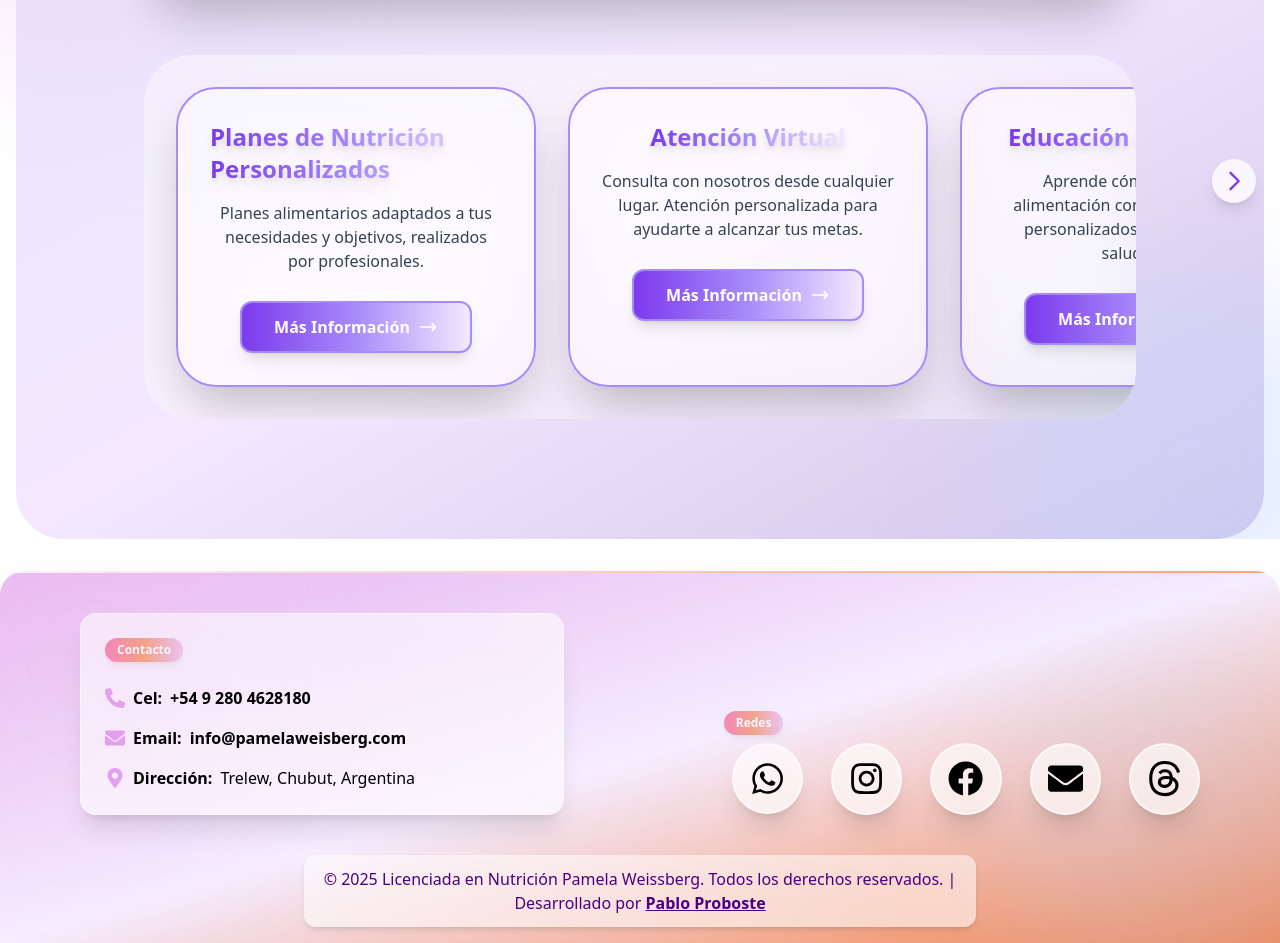
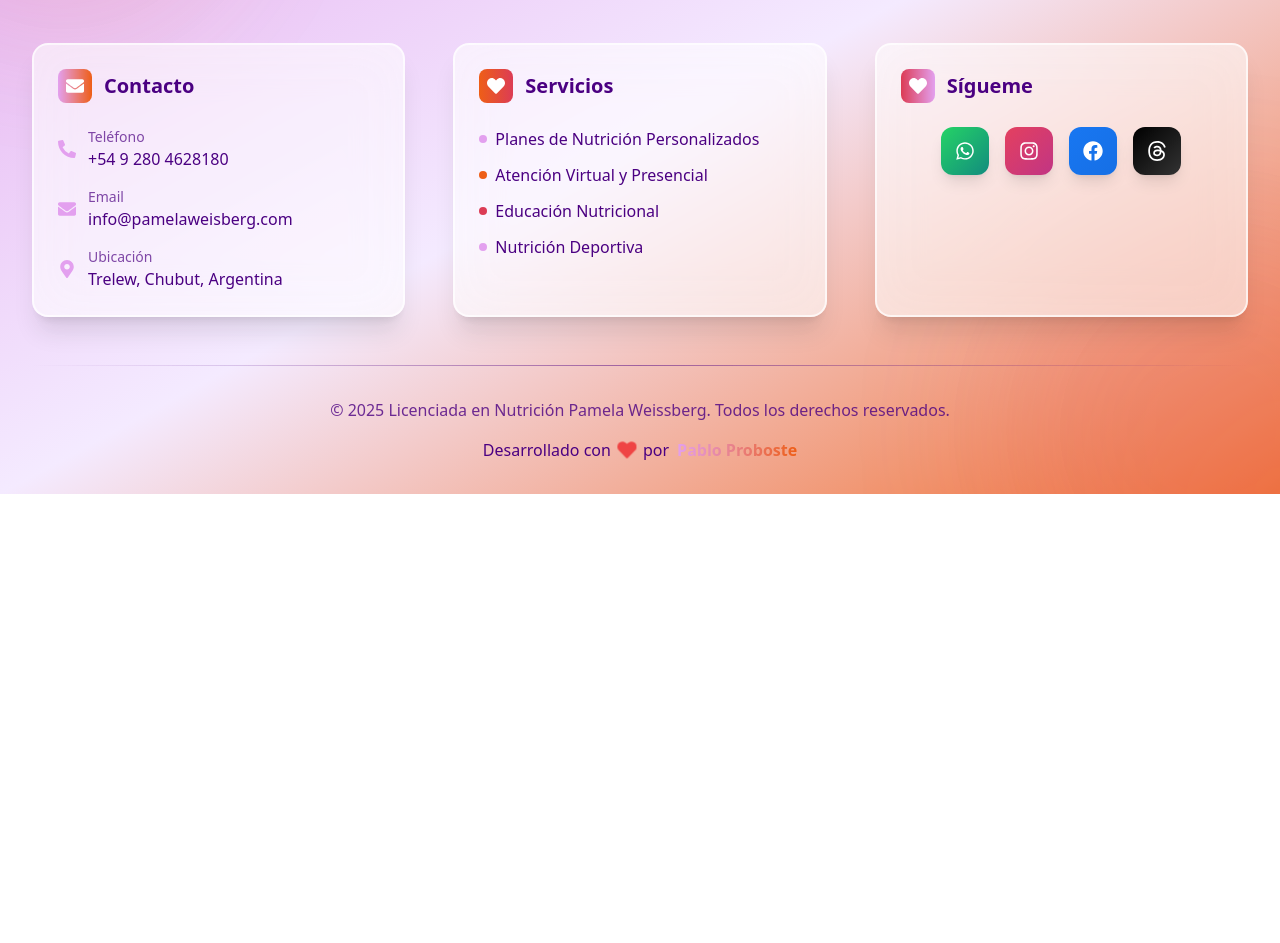
Before and after one commit to 31pablo05/NutricionistaPamelaWeissberg, a React (Vite) app: page / in a window 1280 px wide. Shown: the part 6820-7763 px from the top of the page. After the commit the page ends 7314 px from the top, so only its background shows below. Built offline with nearby package versions, Linux system fonts and the light colour scheme.

Commit message:
ajustes en footer y navbar

```diff
--- a/src/components/common/Footer.jsx
+++ b/src/components/common/Footer.jsx
@@ -1,6 +1,6 @@
 import React from 'react';
 import { motion } from 'framer-motion';
-import { FaFacebook, FaInstagram, FaWhatsapp, FaEnvelope, FaMapMarkerAlt, FaPhoneAlt } from 'react-icons/fa';
+import { FaFacebook, FaInstagram, FaWhatsapp, FaEnvelope, FaMapMarkerAlt, FaPhoneAlt, FaHeart } from 'react-icons/fa';
 import { SiThreads } from 'react-icons/si';
 
 const Footer = () => {
@@ -11,180 +11,272 @@ const Footer = () => {
       initial={{ opacity: 0, y: 40 }}
       animate={{ opacity: 1, y: 0 }}
       transition={{ duration: 0.7, type: 'spring' }}
-      className="relative z-20 bg-gradient-to-br from-[#e1a1ed]/80 via-[#f3e8ff]/80 to-[#ee5e17]/80 backdrop-blur-2xl border-t-2 border-white/30 rounded-t-3xl shadow-2xl overflow-hidden pt-10 pb-4 px-2"
+      className="relative z-20 bg-gradient-to-br from-[#e1a1ed]/90 via-[#f3e8ff]/90 to-[#ee5e17]/90 backdrop-blur-3xl border-t-2 border-white/40 rounded-t-3xl shadow-2xl overflow-hidden"
       aria-label="Pie de página"
     >
-      {/* Fondo decorativo animado */}
+      {/* Efectos decorativos de fondo */}
       <motion.div
-        className="pointer-events-none absolute -top-24 -left-24 w-96 h-96 bg-gradient-to-br from-pink-200/40 to-purple-200/40 rounded-full blur-3xl animate-spin-slow z-0"
+        className="pointer-events-none absolute top-0 left-0 w-full h-2 bg-gradient-to-r from-[#e3a0ef] via-[#ee5e17] to-[#dc3c55] z-10"
         aria-hidden="true"
-        initial={{ opacity: 0.5 }}
-        animate={{ opacity: 0.7 }}
-        transition={{ duration: 2, repeat: Infinity, repeatType: 'reverse' }}
       />
       <motion.div
-        className="pointer-events-none absolute -bottom-24 -right-24 w-96 h-96 bg-gradient-to-br from-blue-200/40 to-indigo-200/40 rounded-full blur-3xl animate-spin-slow z-0"
+        className="pointer-events-none absolute -top-32 -left-32 w-96 h-96 bg-gradient-to-br from-[#e3a0ef]/30 to-[#ee5e17]/30 rounded-full blur-3xl animate-pulse z-0"
         aria-hidden="true"
-        initial={{ opacity: 0.5 }}
-        animate={{ opacity: 0.7 }}
-        transition={{ duration: 2, repeat: Infinity, repeatType: 'reverse' }}
+        initial={{ opacity: 0.4, scale: 0.8 }}
+        animate={{ opacity: 0.7, scale: 1.2 }}
+        transition={{ duration: 4, repeat: Infinity, repeatType: 'reverse' }}
+      />
+      <motion.div
+        className="pointer-events-none absolute -bottom-32 -right-32 w-96 h-96 bg-gradient-to-br from-[#dc3c55]/30 to-[#e3a0ef]/30 rounded-full blur-3xl animate-pulse z-0"
+        aria-hidden="true"
+        initial={{ opacity: 0.4, scale: 0.8 }}
+        animate={{ opacity: 0.7, scale: 1.2 }}
+        transition={{ duration: 4, repeat: Infinity, repeatType: 'reverse', delay: 2 }}
       />
 
-      <div className="relative max-w-6xl mx-auto px-4 z-10">
-        <div className="flex flex-col md:flex-row justify-between items-start md:items-stretch md:space-x-40 space-y-14 md:space-y-0">
+      {/* Contenido principal del footer */}
+      <div className="relative max-w-7xl mx-auto px-4 sm:px-6 lg:px-8 z-10 pt-16 pb-8">
+        {/* Sección superior con logo y descripción */}
+        <motion.div
+          className="text-center mb-12"
+          initial={{ opacity: 0, y: 30 }}
+          whileInView={{ opacity: 1, y: 0 }}
+          transition={{ duration: 0.8 }}
+          viewport={{ once: true }}
+        >
+          <div className="flex items-center justify-center gap-4 mb-4">
+            <h2 className="text-3xl md:text-4xl font-bold text-transparent bg-clip-text bg-gradient-to-r from-[#4b0082] via-[#ee2b7a] to-[#ee5e17]">
+              Nutricionista Pamela Weissberg
+            </h2>
+            <img
+              src="/assets/svgLogo/logotransp.svg"
+              alt="Logo Pamela Weissberg"
+              className="h-12 md:h-16 w-12 md:w-16 object-contain drop-shadow-lg"
+            />
+          </div>
+          <p className="text-[#4b0082] text-lg max-w-2xl mx-auto leading-relaxed font-medium">
+            Tu salud y bienestar son mi prioridad. Planes personalizados de nutrición para alcanzar tus objetivos de manera saludable y sostenible.
+          </p>
+        </motion.div>
+
+        {/* Grid principal de información */}
+        <div className="grid grid-cols-1 md:grid-cols-2 lg:grid-cols-3 gap-8 lg:gap-12 mb-12">
           {/* Información de contacto */}
           <motion.div
-            className="w-full md:w-1/2 flex flex-col items-start md:items-start md:justify-start md:text-left text-left space-y-4 bg-white/60 backdrop-blur-xl rounded-2xl p-4 md:p-6 shadow-xl border border-white/40 break-words max-w-full"
+            className="bg-white/60 backdrop-blur-xl rounded-2xl p-6 border-2 border-white/70 shadow-xl hover:bg-white/70 transition-all duration-300"
             initial={{ opacity: 0, x: -40 }}
             whileInView={{ opacity: 1, x: 0 }}
-            transition={{ duration: 0.8, delay: 0.1, type: 'spring' }}
+            transition={{ duration: 0.8, delay: 0.1 }}
             viewport={{ once: true }}
           >
-            <div className="flex items-center gap-2 mb-2">
-              <span className="px-3 py-1 rounded-full bg-gradient-to-r from-[#ee2b7a] via-[#ee5e17] to-[#df9fe9] text-white text-xs font-bold shadow-md animate-pulse">Contacto</span>
+            <div className="flex items-center gap-3 mb-6">
+              <div className="p-2 rounded-lg bg-gradient-to-r from-[#e3a0ef] to-[#ee5e17]">
+                <FaEnvelope className="text-white text-lg" />
               </div>
-            {/* Teléfono */}
-            <motion.p
-              className="text-base flex flex-row flex-wrap items-center gap-2 min-w-0"
-              whileHover={{ scale: 1.07, x: 5 }}
+              <h3 className="text-xl font-semibold text-[#4b0082]">Contacto</h3>
+            </div>
+
+            <div className="space-y-4">
+              <motion.div
+                className="flex items-center gap-3 group cursor-pointer"
+                whileHover={{ x: 5 }}
                 transition={{ type: 'spring', stiffness: 300 }}
               >
-              <FaPhoneAlt className="text-[#e3a0ef] text-xl shrink-0" />
-              <span className="font-semibold shrink-0">Cel:</span>
+                <FaPhoneAlt className="text-[#e3a0ef] text-lg flex-shrink-0" />
+                <div>
+                  <p className="text-sm text-[#4b0082]/70">Teléfono</p>
                   <a
                     href="tel:+5492804628180"
-                className="truncate hover:text-[#ee2b7a] text-base font-bold transition-colors duration-300 max-w-[160px] md:max-w-none"
-                style={{ wordBreak: 'break-all' }}
-                title="+54 9 280 4628180"
+                    className="text-[#4b0082] hover:text-[#ee2b7a] transition-colors duration-300 font-medium"
                   >
                     +54 9 280 4628180
                   </a>
-            </motion.p>
-            {/* Email */}
-            <motion.p
-              className="text-base flex flex-row flex-wrap items-center gap-2 min-w-0"
-              whileHover={{ scale: 1.07, x: 5 }}
+                </div>
+              </motion.div>
+
+              <motion.div
+                className="flex items-center gap-3 group cursor-pointer"
+                whileHover={{ x: 5 }}
                 transition={{ type: 'spring', stiffness: 300 }}
               >
-              <FaEnvelope className="text-[#e3a0ef] text-xl shrink-0" />
-              <span className="font-semibold shrink-0">Email:</span>
+                <FaEnvelope className="text-[#e3a0ef] text-lg flex-shrink-0" />
+                <div>
+                  <p className="text-sm text-[#4b0082]/70">Email</p>
                   <a
                     href="mailto:info@pamelaweisberg.com"
-                className="truncate hover:text-[#ee2b7a] text-base font-bold transition-colors duration-300 max-w-[160px] md:max-w-none"
-                style={{ wordBreak: 'break-all' }}
-                title="info@pamelaweisberg.com"
+                    className="text-[#4b0082] hover:text-[#ee2b7a] transition-colors duration-300 font-medium break-all"
                   >
                     info@pamelaweisberg.com
                   </a>
-            </motion.p>
-            {/* Dirección */}
-            <motion.p
-              className="text-base flex flex-row flex-wrap items-center gap-2 min-w-0"
-              whileHover={{ scale: 1.07, x: 5 }}
+                </div>
+              </motion.div>
+
+              <motion.div
+                className="flex items-center gap-3 group"
+                whileHover={{ x: 5 }}
                 transition={{ type: 'spring', stiffness: 300 }}
               >
-              <FaMapMarkerAlt className="text-[#e3a0ef] text-xl shrink-0" />
-              <span className="font-semibold shrink-0">Dirección:</span>
-              <span className="truncate max-w-[160px] md:max-w-none" title="Trelew, Chubut, Argentina">Trelew, Chubut, Argentina</span>
-            </motion.p>
+                <FaMapMarkerAlt className="text-[#e3a0ef] text-lg flex-shrink-0" />
+                <div>
+                  <p className="text-sm text-[#4b0082]/70">Ubicación</p>
+                  <p className="text-[#4b0082] font-medium">Trelew, Chubut, Argentina</p>
+                </div>
+              </motion.div>
+            </div>
+          </motion.div>
+
+          {/* Servicios destacados */}
+          <motion.div
+            className="bg-white/60 backdrop-blur-xl rounded-2xl p-6 border-2 border-white/70 shadow-xl hover:bg-white/70 transition-all duration-300"
+            initial={{ opacity: 0, y: 40 }}
+            whileInView={{ opacity: 1, y: 0 }}
+            transition={{ duration: 0.8, delay: 0.2 }}
+            viewport={{ once: true }}
+          >
+            <div className="flex items-center gap-3 mb-6">
+              <div className="p-2 rounded-lg bg-gradient-to-r from-[#ee5e17] to-[#dc3c55]">
+                <FaHeart className="text-white text-lg" />
+              </div>
+              <h3 className="text-xl font-semibold text-[#4b0082]">Servicios</h3>
+            </div>
+
+            <ul className="space-y-3">
+              <li className="flex items-center gap-2 text-[#4b0082] hover:text-[#ee2b7a] transition-colors duration-300">
+                <span className="w-2 h-2 bg-[#e3a0ef] rounded-full"></span>
+                Planes de Nutrición Personalizados
+              </li>
+              <li className="flex items-center gap-2 text-[#4b0082] hover:text-[#ee2b7a] transition-colors duration-300">
+                <span className="w-2 h-2 bg-[#ee5e17] rounded-full"></span>
+                Atención Virtual y Presencial
+              </li>
+              <li className="flex items-center gap-2 text-[#4b0082] hover:text-[#ee2b7a] transition-colors duration-300">
+                <span className="w-2 h-2 bg-[#dc3c55] rounded-full"></span>
+                Educación Nutricional
+              </li>
+              <li className="flex items-center gap-2 text-[#4b0082] hover:text-[#ee2b7a] transition-colors duration-300">
+                <span className="w-2 h-2 bg-[#e3a0ef] rounded-full"></span>
+                Nutrición Deportiva
+              </li>
+            </ul>
           </motion.div>
 
           {/* Redes sociales */}
           <motion.div
-            className="w-full md:w-1/2 flex flex-col items-center md:items-end md:justify-end text-right gap-4"
+            className="bg-white/60 backdrop-blur-xl rounded-2xl p-6 border-2 border-white/70 shadow-xl hover:bg-white/70 transition-all duration-300 md:col-span-2 lg:col-span-1"
             initial={{ opacity: 0, x: 40 }}
             whileInView={{ opacity: 1, x: 0 }}
-            transition={{ duration: 0.8, delay: 0.2, type: 'spring' }}
+            transition={{ duration: 0.8, delay: 0.3 }}
             viewport={{ once: true }}
           >
-            <div className="flex flex-col w-full">
-              <div className="flex items-center gap-3 mb-2 w-full">
-                <span className="px-3 py-1 rounded-full bg-gradient-to-r from-[#ee2b7a] via-[#ee5e17] to-[#df9fe9] text-white text-xs font-bold shadow-md animate-pulse text-left">Redes</span>
+            <div className="flex items-center gap-3 mb-6">
+              <div className="p-2 rounded-lg bg-gradient-to-r from-[#dc3c55] to-[#e3a0ef]">
+                <FaHeart className="text-white text-lg" />
               </div>
-              <div className="flex justify-start md:justify-end space-x-7 w-full">
+              <h3 className="text-xl font-semibold text-[#4b0082]">Sígueme</h3>
+            </div>
+
+            <div className="flex flex-row items-center justify-center gap-4 w-full">
               <motion.a
                 href="https://wa.me/5492804628180?text=Hola%2C%20me%20gustar%C3%ADa%20agendar%20una%20consulta%20con%20la%20Licenciada%20Pamela%20Weissberg"
                 target="_blank"
                 rel="noopener noreferrer"
-                whileHover={{ scale: 1.18, rotate: 8, boxShadow: '0 0 24px #25D36699' }}
-                whileFocus={{ scale: 1.12, boxShadow: '0 0 24px #25D366cc' }}
-                transition={{ type: 'spring', stiffness: 300 }}
-                className="rounded-full bg-white/70 backdrop-blur-lg p-3 md:p-4 text-[1.7rem] md:text-[2.2rem] shadow-xl border-2 border-white/60 hover:text-[#25D366] focus:text-[#25D366] hover:bg-[#25D366]/10 focus:bg-[#25D366]/20 transition-all duration-300"
-                aria-label="Enlace a WhatsApp"
+                whileHover={{ scale: 1.1, rotate: 5 }}
+                whileTap={{ scale: 0.95 }}
+                className="flex items-center justify-center w-12 h-12 rounded-xl bg-gradient-to-br from-[#25D366] to-[#128C7E] text-white shadow-lg hover:shadow-[#25D366]/50 transition-all duration-300"
+                aria-label="WhatsApp"
               >
-                <FaWhatsapp />
+                <FaWhatsapp className="text-xl" />
               </motion.a>
               <motion.a
                 href="https://www.instagram.com/nutricionpamelaweissberg/"
                 target="_blank"
                 rel="noopener noreferrer"
-                whileHover={{ scale: 1.18, rotate: 8, boxShadow: '0 0 24px #e1306c99' }}
-                whileFocus={{ scale: 1.12, boxShadow: '0 0 24px #e1306ccc' }}
-                transition={{ type: 'spring', stiffness: 300 }}
-                className="rounded-full bg-white/70 backdrop-blur-lg p-3 md:p-4 text-[1.7rem] md:text-[2.2rem] shadow-xl border-2 border-white/60 hover:text-[#e1306c] focus:text-[#e1306c] hover:bg-[#e1306c]/10 focus:bg-[#e1306c]/20 transition-all duration-300"
-                aria-label="Enlace a Instagram"
+                whileHover={{ scale: 1.1, rotate: 5 }}
+                whileTap={{ scale: 0.95 }}
+                className="flex items-center justify-center w-12 h-12 rounded-xl bg-gradient-to-br from-[#E4405F] to-[#C13584] text-white shadow-lg hover:shadow-[#E4405F]/50 transition-all duration-300"
+                aria-label="Instagram"
               >
-                <FaInstagram />
+                <FaInstagram className="text-xl" />
               </motion.a>
               <motion.a
                 href="https://www.facebook.com/pamela.weissberg.9"
                 target="_blank"
                 rel="noopener noreferrer"
-                whileHover={{ scale: 1.18, rotate: 8, boxShadow: '0 0 24px #1877f399' }}
-                whileFocus={{ scale: 1.12, boxShadow: '0 0 24px #1877f3cc' }}
-                transition={{ type: 'spring', stiffness: 300 }}
-                className="rounded-full bg-white/70 backdrop-blur-lg p-3 md:p-4 text-[1.7rem] md:text-[2.2rem] shadow-xl border-2 border-white/60 hover:text-[#1877f3] focus:text-[#1877f3] hover:bg-[#1877f3]/10 focus:bg-[#1877f3]/20 transition-all duration-300"
-                aria-label="Enlace a Facebook"
+                whileHover={{ scale: 1.1, rotate: 5 }}
+                whileTap={{ scale: 0.95 }}
+                className="flex items-center justify-center w-12 h-12 rounded-xl bg-gradient-to-br from-[#1877F2] to-[#166FE5] text-white shadow-lg hover:shadow-[#1877F2]/50 transition-all duration-300"
+                aria-label="Facebook"
               >
-                <FaFacebook />
-              </motion.a>
-              <motion.a
-                href="mailto:info@pamelaweisberg.com"
-                whileHover={{ scale: 1.18, rotate: 8, boxShadow: '0 0 24px #e3a0ef99' }}
-                whileFocus={{ scale: 1.12, boxShadow: '0 0 24px #e3a0efcc' }}
-                transition={{ type: 'spring', stiffness: 300 }}
-                className="rounded-full bg-white/70 backdrop-blur-lg p-3 md:p-4 text-[1.7rem] md:text-[2.2rem] shadow-xl border-2 border-white/60 hover:text-[#e3a0ef] focus:text-[#e3a0ef] hover:bg-[#e3a0ef]/10 focus:bg-[#e3a0ef]/20 transition-all duration-300"
-                aria-label="Enlace al correo electrónico"
-              >
-                <FaEnvelope />
+                <FaFacebook className="text-xl" />
               </motion.a>
               <motion.a
                 href="https://www.threads.net/@nutricionpamelaweissberg?xmt=AQGzWhg650K-AucOImcHRH5AKoypMl2DKwcGeSI70n-SqC0"
                 target="_blank"
                 rel="noopener noreferrer"
-                whileHover={{ scale: 1.18, rotate: 8, boxShadow: '0 0 24px #00000099' }}
-                whileFocus={{ scale: 1.12, boxShadow: '0 0 24px #000000cc' }}
-                transition={{ type: 'spring', stiffness: 300 }}
-                className="rounded-full bg-white/70 backdrop-blur-lg p-3 md:p-4 text-[1.7rem] md:text-[2.2rem] shadow-xl border-2 border-white/60 hover:text-black focus:text-black hover:bg-black/10 focus:bg-black/20 transition-all duration-300"
-                aria-label="Enlace a Threads"
+                whileHover={{ scale: 1.1, rotate: 5 }}
+                whileTap={{ scale: 0.95 }}
+                className="flex items-center justify-center w-12 h-12 rounded-xl bg-gradient-to-br from-[#000] to-[#333] text-white shadow-lg hover:shadow-black/50 transition-all duration-300"
+                aria-label="Threads"
               >
-                <SiThreads />
+                <SiThreads className="text-xl" />
               </motion.a>
-            </div>
             </div>
           </motion.div>
         </div>
 
-        {/* Mensaje de desarrollo */}
+        {/* Línea divisoria con gradiente */}
         <motion.div
-          className="text-center mt-10 text-xs md:text-base text-[#4b0082] bg-white/60 rounded-xl py-3 px-4 shadow-md backdrop-blur-md mx-auto max-w-2xl"
+          className="w-full h-px bg-gradient-to-r from-transparent via-[#4b0082]/50 to-transparent mb-8"
+          initial={{ scaleX: 0 }}
+          whileInView={{ scaleX: 1 }}
+          transition={{ duration: 1.2 }}
+          viewport={{ once: true }}
+        />
+
+        {/* Footer inferior con créditos */}
+        <motion.div
+          className="text-center space-y-4"
           initial={{ opacity: 0, y: 20 }}
           whileInView={{ opacity: 1, y: 0 }}
-          transition={{ duration: 0.7, delay: 0.3, type: 'spring' }}
+          transition={{ duration: 0.8, delay: 0.4 }}
           viewport={{ once: true }}
         >
-          <p>
-            &copy; {currentYear} Licenciada en Nutrición Pamela Weissberg. Todos los derechos reservados. | Desarrollado por{' '}
-            <span
-              role="link"
-              tabIndex={0}
-              className="font-semibold underline hover:text-[#ee2b7a] transition-colors duration-300 cursor-pointer"
-              onClick={() => window.open('https://pablo-web-app.vercel.app/', '_blank', 'noopener,noreferrer')}
-              onKeyDown={e => { if (e.key === 'Enter' || e.key === ' ') window.open('https://pablo-web-app.vercel.app/', '_blank', 'noopener,noreferrer'); }}
+          <p className="text-[#4b0082]/80 text-sm md:text-base">
+            &copy; {currentYear} Licenciada en Nutrición Pamela Weissberg. Todos los derechos reservados.
+          </p>
+
+          <motion.p
+            className="text-[#4b0082] text-sm md:text-base flex items-center justify-center gap-2 flex-wrap"
+            whileHover={{ scale: 1.02 }}
+            transition={{ type: 'spring', stiffness: 300 }}
+          >
+            <span>Desarrollado con</span>
+            <motion.span
+              animate={{
+                scale: [1, 1.2, 1],
+                color: ['#e3a0ef', '#ee5e17', '#dc3c55', '#e3a0ef']
+              }}
+              transition={{
+                duration: 2,
+                repeat: Infinity,
+                ease: 'easeInOut'
+              }}
+              className="inline-block"
+            >
+              <FaHeart className="text-red-500" />
+            </motion.span>
+            <span>por</span>
+            <motion.a
+              href="https://devcraftpablo.online/"
+              target="_blank"
+              rel="noopener noreferrer"
+              className="font-semibold text-transparent bg-clip-text bg-gradient-to-r from-[#e3a0ef] to-[#ee5e17] hover:from-[#ee5e17] hover:to-[#dc3c55] transition-all duration-300 underline decoration-2 underline-offset-4 hover:decoration-[#ee5e17]"
+              whileHover={{ scale: 1.05 }}
+              whileTap={{ scale: 0.95 }}
             >
               Pablo Proboste
-            </span>
-          </p>
+            </motion.a>
+          </motion.p>
         </motion.div>
       </div>
     </motion.footer>
--- a/src/pages/Home.jsx
+++ b/src/pages/Home.jsx
@@ -47,9 +47,7 @@ const Home = () => {
             <SectionVideo />
           </section>
           <SectionInbody />
-          <section className="container mx-auto px-4">
-            <ProductsSection />
-          </section>
+
         </div>
       </main>
     </>
```
Lines whose indentation alone changed are shown as unchanged.
